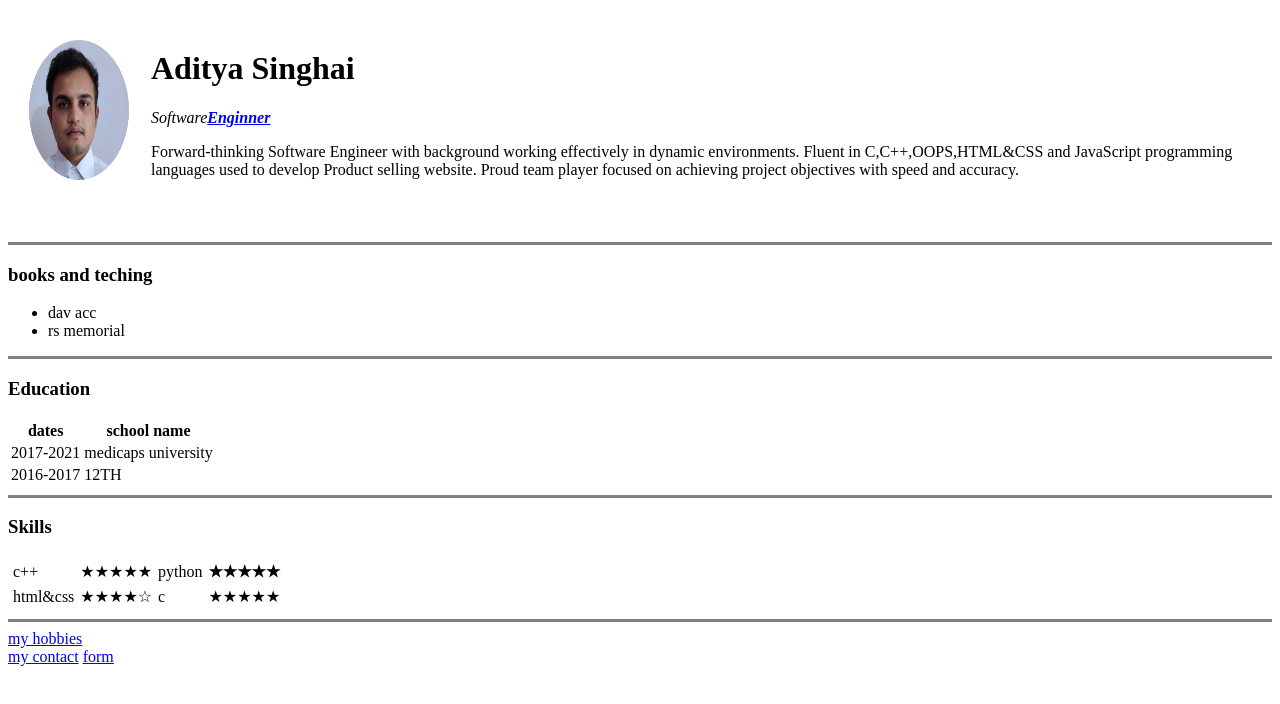
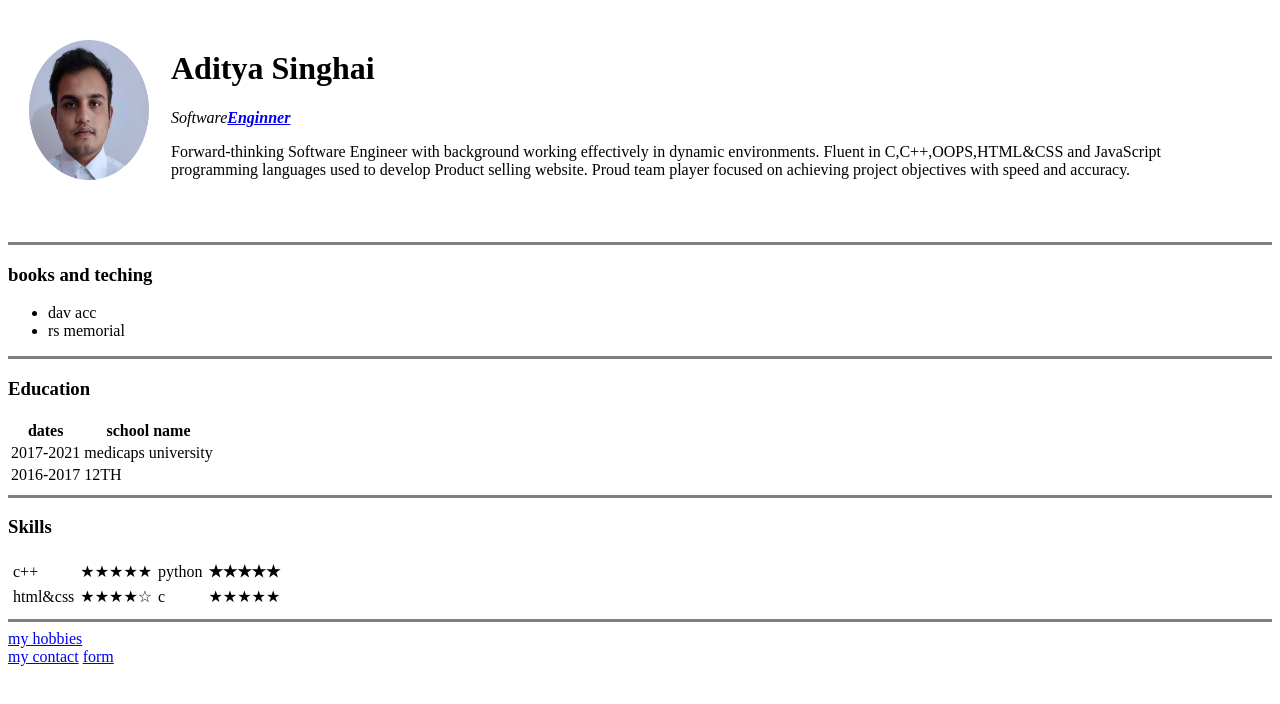
Before and after one commit to Adityasinghai123/cv, a plain HTML site: page index.html in a window 1280 px wide. Drawn offline with Linux system fonts and the light colour scheme.

Commit message:
Update index.html

```diff
--- a/index.html
+++ b/index.html
@@ -10,7 +10,7 @@
 <body>
   <table cellspacing='20'>
     <tr>
-      <td><img src="images\circle-cropped.png" alt="" height="140px" width="100px"></td>
+      <td><img src="images\circle-cropped.png" alt="" height="140px" width="120px"></td>
       <td>
         <h1>Aditya Singhai</h1>
         <p><em>Software<strong><a href="https://www.youtube.com/watch?v=7ewxK_BPOgo">Enginner</a></strong></em></p>
```
